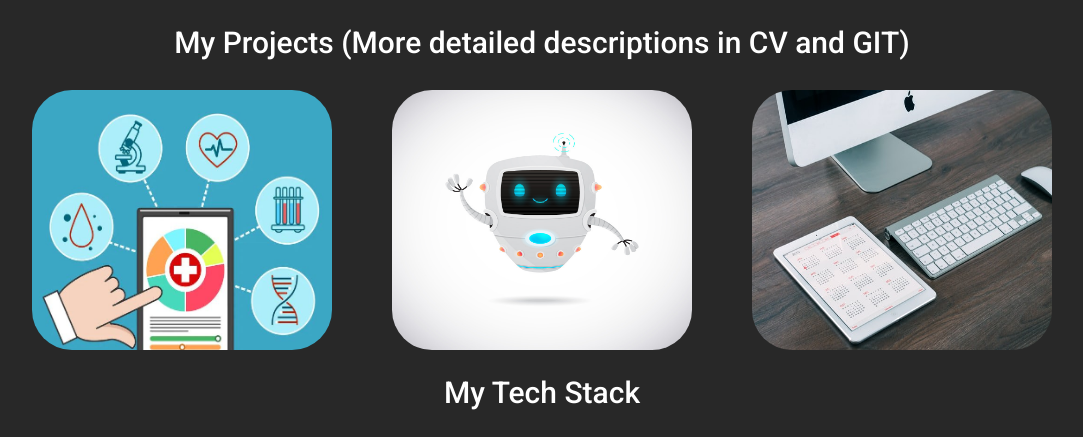
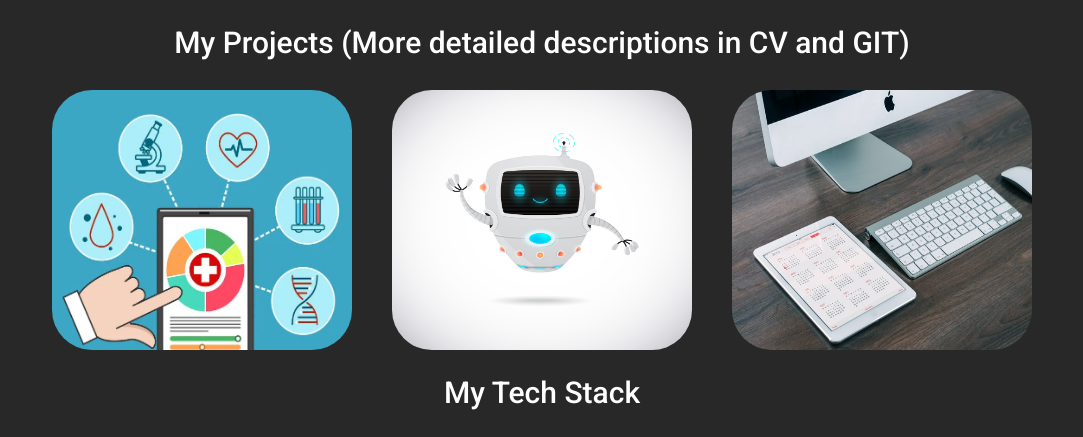
Before and after one commit to H-Ding-Xue/H-Ding-Xue, a plain HTML site: page index.html in a window 1280 px wide. Shown: the part 1220-1657 px from the top of the page, without its empty margins (98-1181 px from the left). Drawn offline with nearby package versions, Linux system fonts and the light colour scheme.

Commit message:
Update styles.css

```diff
--- a/css/styles.css
+++ b/css/styles.css
@@ -378,7 +378,7 @@ body {
         grid-template-columns: auto auto auto;
     }
     .project{
-        margin: 0 3rem 0 3rem;
+        margin: 0 2rem 0 2rem;
     }
     .project:nth-child(-n+2){
         margin-bottom: 0;
```
